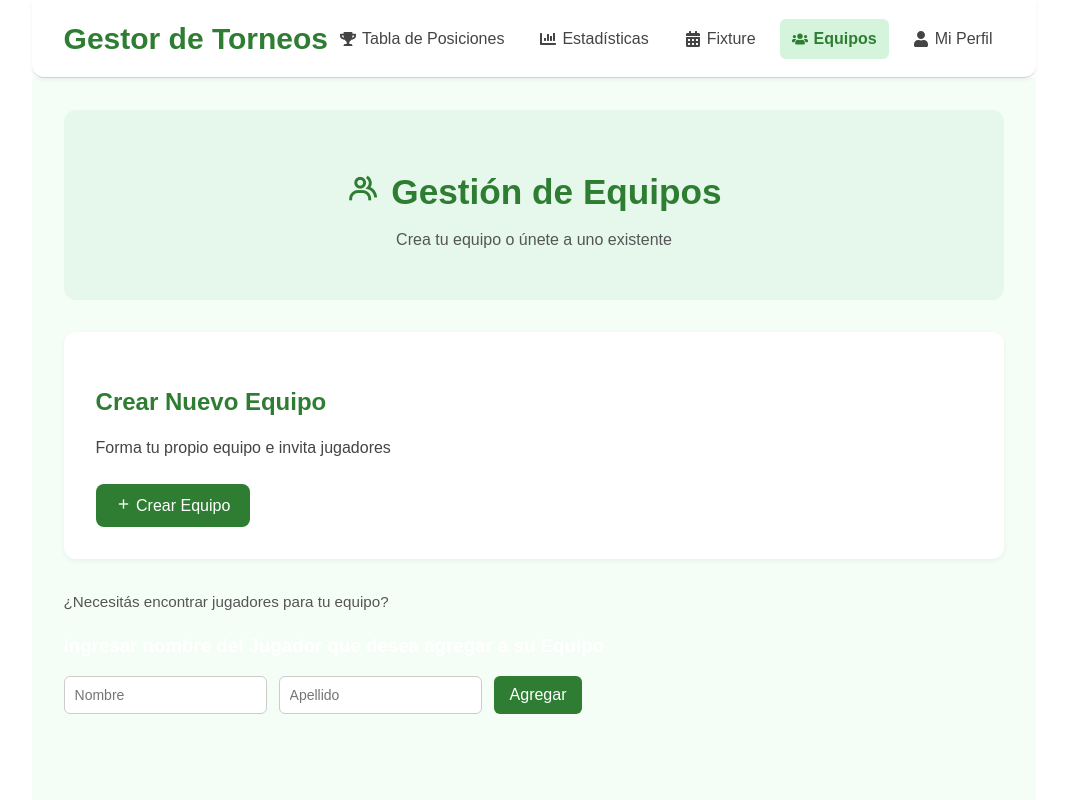
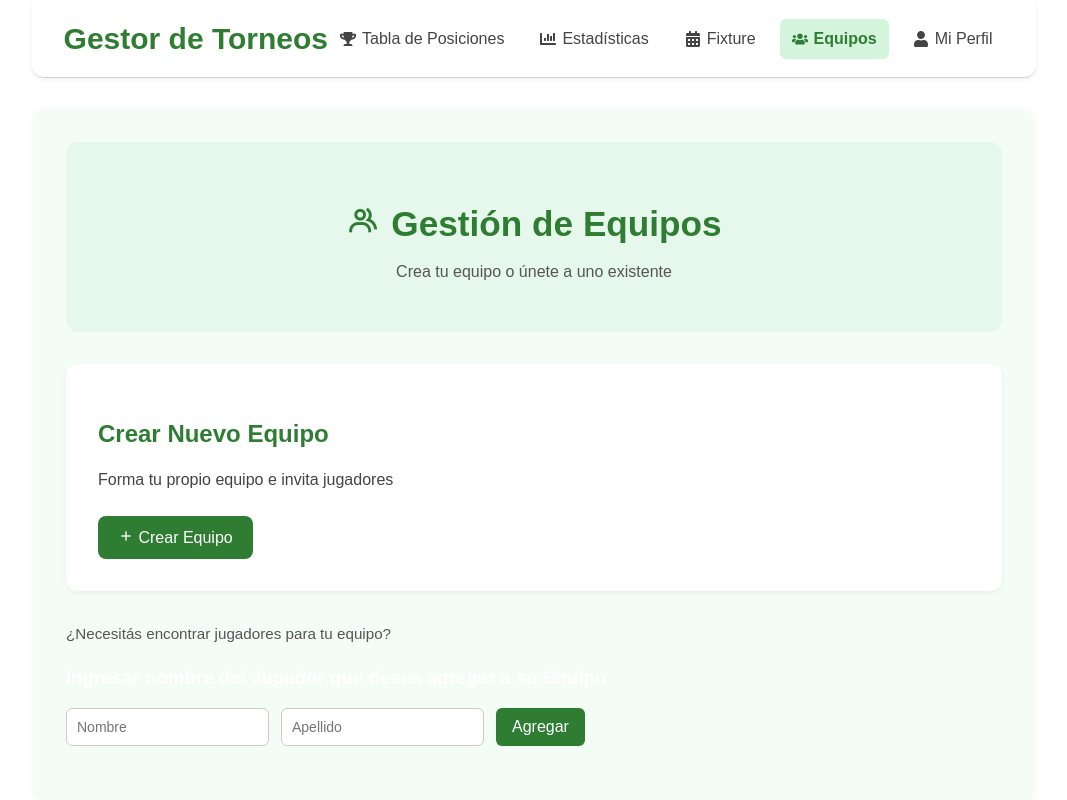
Before and after one commit to tomasandino12/frontend-TPtorneos, a React (Vite) app: page /gestorTorneos/equipos in a window 1280 px wide. Shown: the top 800 px of the page, without its empty margins (106-1173 px from the left). Built offline with nearby package versions, Linux system fonts and the light colour scheme.

Commit message:
Cambios en el diseño del menú

```diff
--- a/src/pages/Equipos.jsx
+++ b/src/pages/Equipos.jsx
@@ -8,7 +8,6 @@ function Equipos() {
   const [apellido, setApellido] = useState("");
   const [equipo, setEquipo] = useState(""); // ← simulamos que no tiene equipo
 
-  // Nueva lógica para crear equipo
   const [mostrarFormulario, setMostrarFormulario] = useState(false);
   const [nombreEquipo, setNombreEquipo] = useState("");
   const [colorCamiseta, setColorCamiseta] = useState("");
@@ -33,18 +32,16 @@ function Equipos() {
   const handleSubmitEquipo = (e) => {
     e.preventDefault();
     if (nombreEquipo && colorCamiseta) {
-      // Simulamos creación
       alert("✅ Equipo creado con éxito");
-      setEquipo(nombreEquipo); // seteamos el nombre como si se hubiera creado
+      setEquipo(nombreEquipo);
       setMostrarFormulario(false);
-      // limpiar campos
       setNombreEquipo("");
       setColorCamiseta("");
     }
   };
 
   return (
-    <div className="equipos-page">
+    <main className="subpagina-container">
       <section className="equipos-header">
         <h1><i className="bx bx-group"></i> Gestión de Equipos</h1>
         <p>Crea tu equipo o únete a uno existente</p>
@@ -57,7 +54,6 @@ function Equipos() {
           <i className="bx bx-plus"></i> Crear Equipo
         </button>
 
-        {/* MINI FORMULARIO FLOTANTE */}
         {mostrarFormulario && (
           <div className="modal-crear-equipo">
             <form className="formulario-crear-equipo" onSubmit={handleSubmitEquipo}>
@@ -117,7 +113,7 @@ function Equipos() {
           </>
         )}
       </section>
-    </div>
+    </main>
   );
 }
 
--- a/src/pages/Estadisticas.jsx
+++ b/src/pages/Estadisticas.jsx
@@ -1,3 +1,4 @@
+import "../styles/IndexStyle.css";
 import "../styles/Estadisticas.css";
 
 function Estadisticas() {
@@ -52,7 +53,7 @@ function Estadisticas() {
   };
 
   return (
-    <div className="estadisticas-container">
+    <main className="subpagina-container">
       <header className="estadisticas-header">
         <h1>{equipo.nombre}</h1>
         <p>Estadísticas del equipo y plantilla de jugadores</p>
@@ -111,7 +112,7 @@ function Estadisticas() {
           ))}
         </section>
       </div>
-    </div>
+    </main>
   );
 }
 
--- a/src/pages/FixtureTorneo.jsx
+++ b/src/pages/FixtureTorneo.jsx
@@ -1,7 +1,7 @@
 import "../styles/FixtureTorneo.css";
+import "../styles/IndexStyle.css"; // Importa estilos globales por si no lo tenías
 
 function FixtureTorneo() {
-  // Simulación de datos (mock) hasta conectar con backend
   const partidos = [
     {
       id: 1,
@@ -30,7 +30,7 @@ function FixtureTorneo() {
   ];
 
   return (
-    <div className="fixture-container">
+    <main className="subpagina-container">
       <section className="fixture-header">
         <h1><i className="bx bx-calendar"></i> Fixture del Torneo</h1>
         <p>Próximos partidos y resultados recientes</p>
@@ -55,7 +55,7 @@ function FixtureTorneo() {
           </div>
         ))}
       </section>
-    </div>
+    </main>
   );
 }
 
--- a/src/styles/IndexStyle.css
+++ b/src/styles/IndexStyle.css
@@ -122,3 +122,13 @@ footer {
   padding: 12px;
   width: 100%;
 }
+
+
+.subpagina-container {
+  max-width: 1000px;
+  margin: 2rem auto;
+  padding: 2rem;
+  background-color: #f3fdf6;
+  border-radius: 12px;
+  box-shadow: 0 0 8px rgba(0, 0, 0, 0.05);
+}
```
